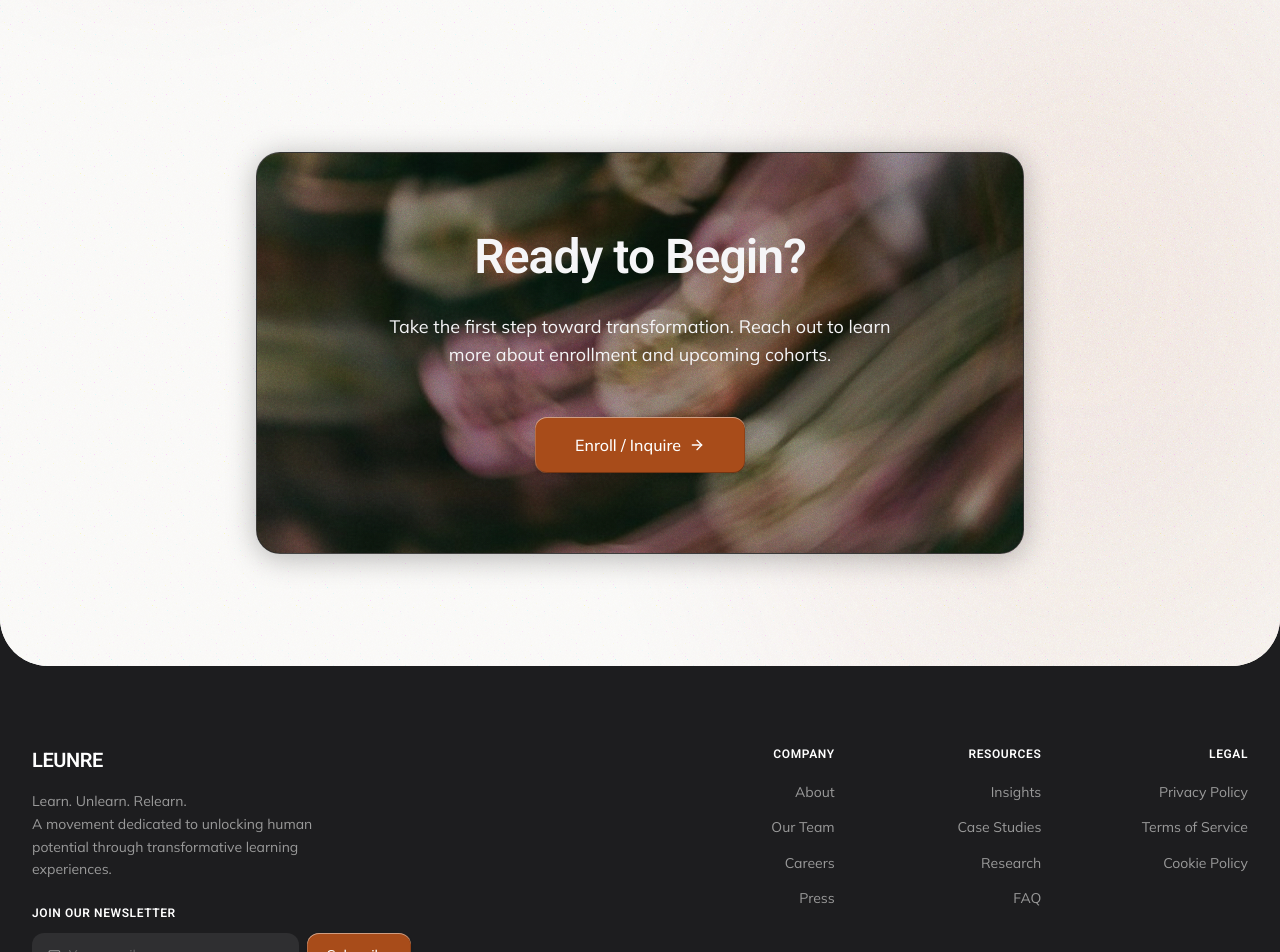
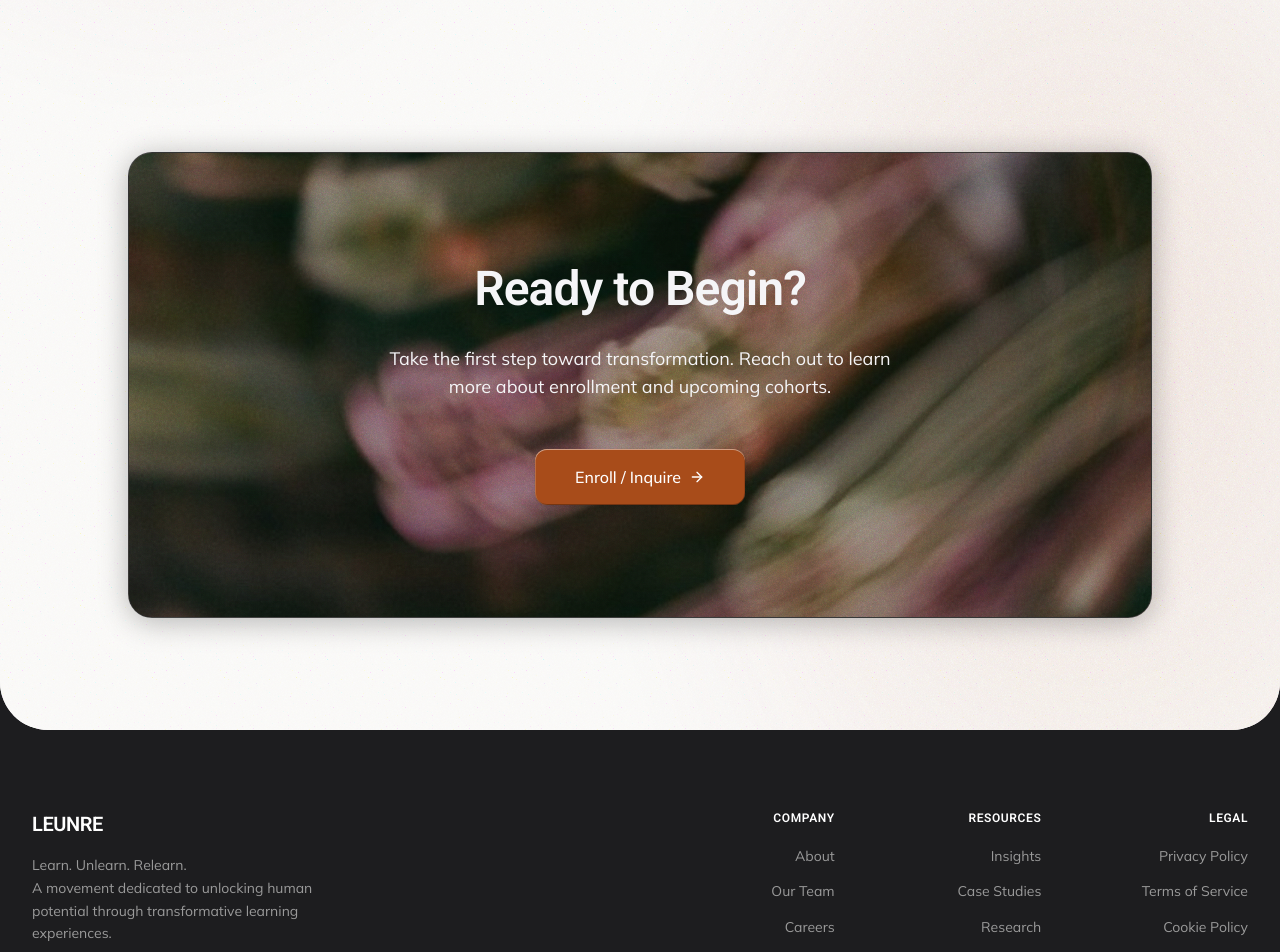
Before and after one commit to urimshuku/leunre, a React (Vite) app: page /programs/communication-mastery in a window 1280 px wide. Shown: the part 2136-3088 px from the top of the page. Built offline with nearby package versions, Linux system fonts and the light colour scheme; the HTML template or start-up script is replaced by a standard one.

Commit message:
Make image CTA cards larger

```diff
--- a/src/components/CTASection.tsx
+++ b/src/components/CTASection.tsx
@@ -10,7 +10,7 @@ const CTASection = () => (
         whileInView={{ opacity: 1, y: 0 }}
         transition={{ duration: 0.6, ease: [0, 0, 0.2, 1] }}
         viewport={{ once: true }}
-        className="relative max-w-3xl mx-auto rounded-3xl overflow-hidden"
+        className="relative max-w-5xl mx-auto rounded-3xl overflow-hidden"
         style={{
           border: "1px solid rgba(255,255,255,0.10)",
           boxShadow:
@@ -39,11 +39,11 @@ const CTASection = () => (
             opacity: 0.38,
           }}
         />
-        <div className="relative px-8 py-14 md:px-14 md:py-20 text-center">
+        <div className="relative px-8 py-16 md:px-16 md:py-24 lg:px-20 lg:py-28 text-center">
           <h2 className="text-2xl md:text-4xl lg:text-5xl font-heading mb-5 md:mb-8" style={{ color: "#f5f5f7" }}>
             Partner with LEUNRE
           </h2>
-          <p className="text-sm md:text-base mb-8 md:mb-12 max-w-lg mx-auto leading-relaxed" style={{ color: "#f5f5f7" }}>
+          <p className="text-sm md:text-base mb-8 md:mb-12 max-w-2xl mx-auto leading-relaxed" style={{ color: "#f5f5f7" }}>
             Whether you're an individual seeking growth or an organization ready for transformation, we're here to guide the journey.
           </p>
           <div className="flex flex-col sm:flex-row justify-center gap-4">
--- a/src/components/shared/BottomCTA.tsx
+++ b/src/components/shared/BottomCTA.tsx
@@ -38,7 +38,11 @@ const BottomCTA = ({
         whileInView={{ opacity: 1, y: 0 }}
         transition={{ duration: 0.6, ease: [0, 0, 0.2, 1] }}
         viewport={{ once: true }}
-        className="relative max-w-3xl mx-auto px-8 py-14 md:px-14 md:py-20 rounded-3xl overflow-hidden"
+        className={`relative mx-auto rounded-3xl overflow-hidden ${
+          backgroundImage
+            ? "max-w-5xl px-8 py-16 md:px-16 md:py-24 lg:px-20 lg:py-28"
+            : "max-w-3xl px-8 py-14 md:px-14 md:py-20"
+        }`}
         style={darkCardStyle}
       >
         {backgroundImage ? (
--- a/src/pages/AboutUs.tsx
+++ b/src/pages/AboutUs.tsx
@@ -205,7 +205,7 @@ const AboutUs = () => {
           whileInView={{ opacity: 1, y: 0 }}
           transition={{ duration: 0.6, ease: [0, 0, 0.2, 1] }}
           viewport={{ once: true }}
-          className="relative max-w-3xl mx-auto rounded-3xl overflow-hidden"
+          className="relative max-w-5xl mx-auto rounded-3xl overflow-hidden"
           style={{
             border: "1px solid rgba(255,255,255,0.10)",
             boxShadow:
@@ -234,7 +234,7 @@ const AboutUs = () => {
               opacity: 0.38,
             }}
           />
-          <div className="relative px-8 py-14 md:px-14 md:py-20 text-center">
+          <div className="relative px-8 py-16 md:px-16 md:py-24 lg:px-20 lg:py-28 text-center">
             <h2 className="text-2xl md:text-4xl lg:text-5xl font-heading mb-3 md:mb-5" style={{ color: "#f5f5f7" }}>
               More Than a Company.{"\n"}A Movement.
             </h2>
```
